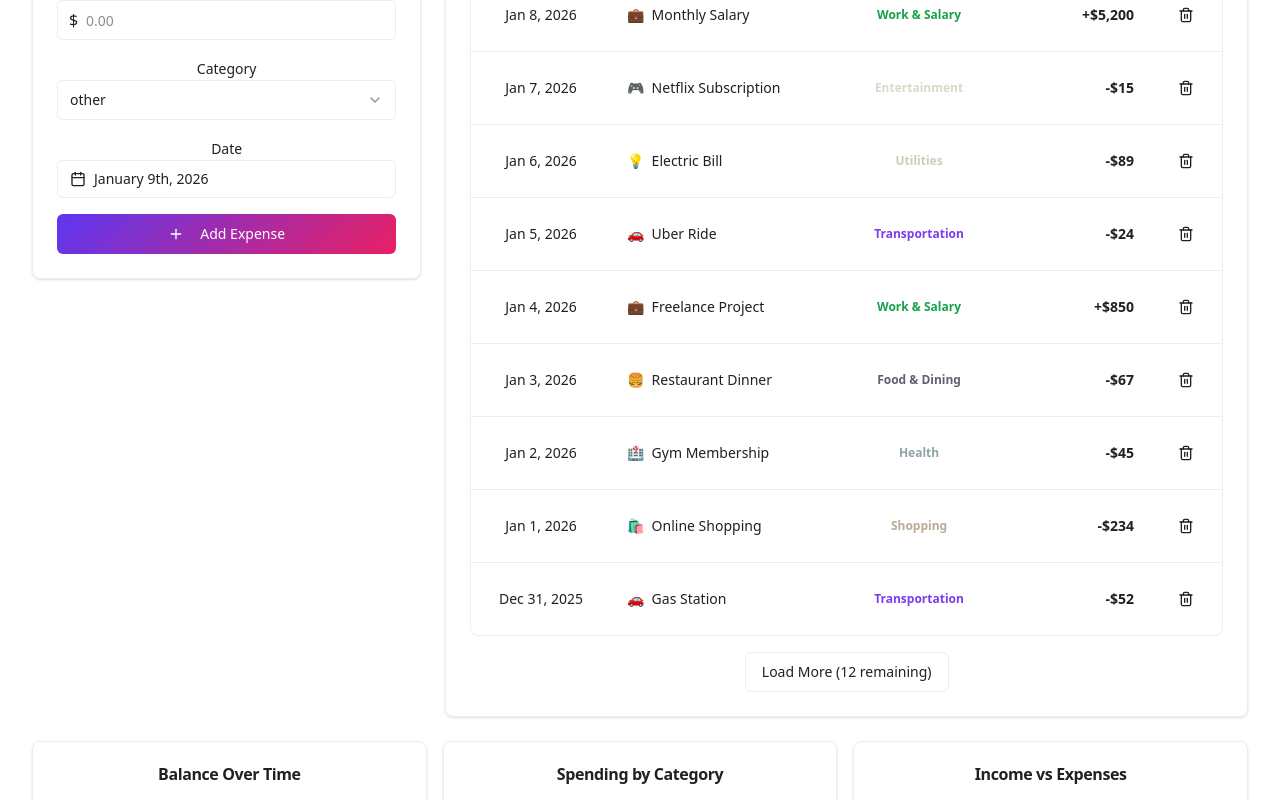
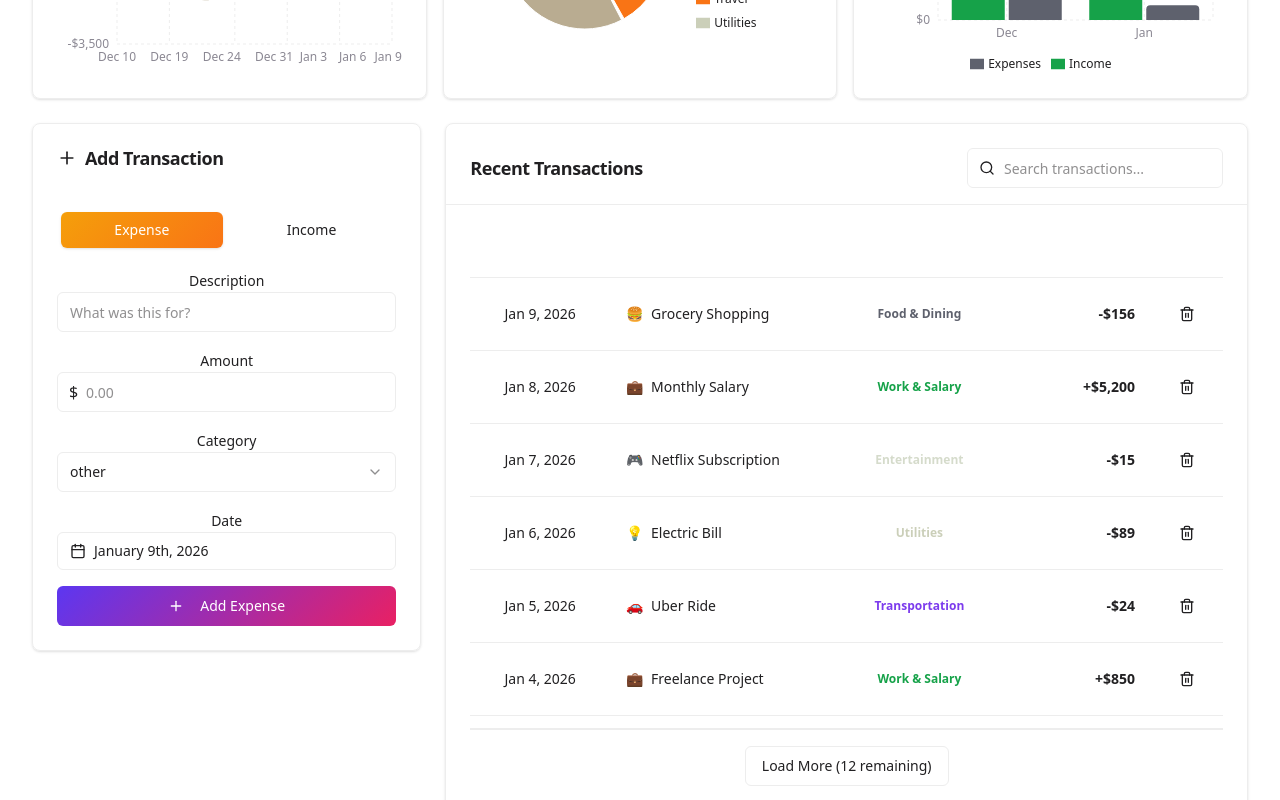
Before and after one commit to alef-garrido/bank-accnt-dashboard, a React (Vite) app: page / in a window 1280 px wide. Shown: the part 640-1440 px from the top of the page. Built offline with nearby package versions, Linux system fonts and the light colour scheme.

Commit message:
feat: Refactor TransactionsTable and integrate into Dashboard

```diff
--- a/src/components/dashboard/Dashboard.tsx
+++ b/src/components/dashboard/Dashboard.tsx
@@ -66,7 +66,12 @@ function DashboardContent() {
             delay={200}
           />
         </div>
-
+        {/* Charts Row */}
+        <div className="grid gap-4 md:grid-cols-3">
+           <BalanceChart transactions={state.transactions} dateRange={dateRange} />
+           <CategoryChart transactions={state.transactions} dateRange={dateRange} />
+          <IncomeExpenseChart transactions={state.transactions} dateRange={dateRange} />
+        </div>
         {/* Main Content Grid */}
         <div className="grid gap-6 lg:grid-cols-3">
           {/* Add Transaction Form */}
@@ -80,12 +85,7 @@ function DashboardContent() {
           </div>
         </div>
 
-        {/* Charts Row */}
-        <div className="grid gap-4 md:grid-cols-3">
-           <BalanceChart transactions={state.transactions} dateRange={dateRange} />
-           <CategoryChart transactions={state.transactions} dateRange={dateRange} />
-          <IncomeExpenseChart transactions={state.transactions} dateRange={dateRange} />
-        </div>
+
       </div>
     </div>
   );
--- a/src/components/dashboard/TransactionsTable.tsx
+++ b/src/components/dashboard/TransactionsTable.tsx
@@ -103,8 +103,8 @@ export function TransactionsTable({ dateRange }: TransactionsTableProps) {
   );
 
   return (
-    <Card className="animate-fade-in" style={{ animationDelay: "300ms" }}>
-      <CardHeader className="pb-4">
+    <Card className="animate-fade-in flex flex-col min-h-96 lg:h-full overflow-hidden" style={{ animationDelay: "300ms" }}>
+      <CardHeader className="pb-4 flex-shrink-0 border-b">
         <div className="flex flex-col gap-4 sm:flex-row sm:items-center sm:justify-between">
           <CardTitle className="text-lg font-semibold">Recent Transactions</CardTitle>
           <div className="relative w-full sm:w-64">
@@ -118,10 +118,10 @@ export function TransactionsTable({ dateRange }: TransactionsTableProps) {
           </div>
         </div>
       </CardHeader>
-      <CardContent>
-        <div className="rounded-lg border">
+      <CardContent className="flex-1 flex flex-col p-0 min-h-0 overflow-hidden">
+        <div className="rounded-none border-0 border-b flex flex-col flex-1 overflow-hidden max-h-[500px]">
           <Table>
-            <TableHeader>
+            <TableHeader className="sticky top-0 text-white dark:bg-black z-10">
               <TableRow>
                 <TableHead>
                   <SortButton field="date">Date</SortButton>
@@ -160,7 +160,7 @@ export function TransactionsTable({ dateRange }: TransactionsTableProps) {
         </div>
 
         {hasMore && (
-          <div className="mt-4 flex justify-center">
+          <div className="flex justify-center flex-shrink-0 py-4 px-4 border-t">
             <Button
               variant="outline"
               onClick={() => setVisibleCount((prev) => prev + 10)}
```
